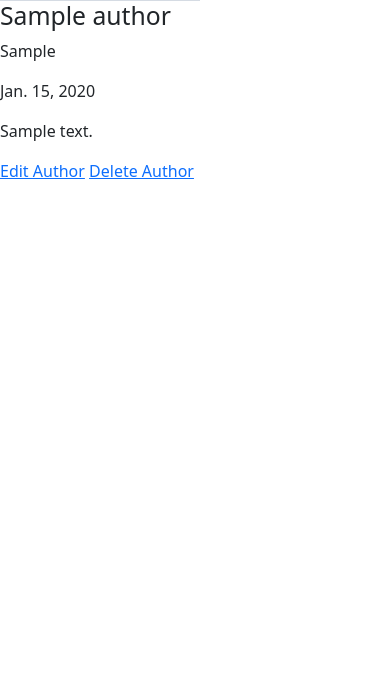
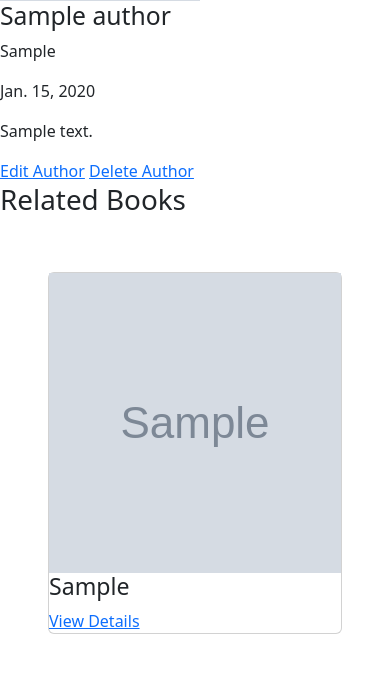
Before and after one commit to ebin6/BookHive, a Django app: a page that uses manager/templates/author-detail.html in a window 390 px wide. Shown: the part 297-979 px from the top of the page. Before the commit the page ends 476 px from the top, so only its background shows below. Run offline with Django 5.2, Linux system fonts and the light colour scheme; a user stored in the database is signed in; tables that the repository leaves empty hold one stand-in row (values such as "Sample post"); grey boxes marked "Sample" are stand-in pictures.

Commit message:
Display related author books in author detail page

```diff
--- a/manager/models.py
+++ b/manager/models.py
@@ -1,7 +1,7 @@
 from django.db import models
 from django.utils.text import slugify
 from django.urls import reverse
-
+from django.contrib.auth.models import User
 # Create your models here.
 class Author(models.Model):
     name=models.CharField(max_length=70)
@@ -48,7 +48,7 @@ class Book(models.Model):
     book=models.CharField(max_length=60,unique=True)
     about=models.TextField()
     category=models.ForeignKey(Category,on_delete=models.PROTECT)
-    author=models.ForeignKey(Author,on_delete=models.CASCADE)
+    author=models.ForeignKey(Author,on_delete=models.CASCADE,related_name="books")
     publish_date=models.DateField()
     date=models.DateField(auto_now_add=True)
     price=models.DecimalField(max_digits=6,decimal_places=2)
@@ -61,7 +61,22 @@ class Book(models.Model):
     def get_absolute_url(self):
         return reverse("book_detail",kwargs={"book_link":self.slug})
 
+    def likes_count(self):
+        return self.likes.count()
+
+    def is_liked_by(self, user):
+        return self.likes.filter(user=user).exists()
+
+
     def save(self,*args,**kwargs):
         if not self.slug:
             self.slug=slugify(self.book)
         return super().save(*args,*kwargs)
+
+class BookLike(models.Model):
+    book = models.ForeignKey(Book,on_delete=models.CASCADE,related_name="likes")
+    user = models.ForeignKey(User,on_delete=models.CASCADE,related_name="book_likes")
+    created_at = models.DateTimeField(auto_now_add=True)
+
+    class Meta:
+        unique_together = ("book", "user")
--- a/manager/templates/author-detail.html
+++ b/manager/templates/author-detail.html
@@ -23,6 +23,24 @@
             <a href="{% url 'delete_author' author.slug %}" onclick="return confirmDelete()">Delete Author</a>
         </div>
     </div>
+    <section id="author-books">
+        <h1>Related Books</h1>
+        <div class="row list-books p-5">
+            <!-- Books Cards -->
+                {% for b in books %}
+                <div class="col-12 col-sm-6 col-md-4 col-lg-3">
+                    <div class="card">
+                        <img src="{{b.image.url}}" style="height: 300px;">
+                        <div>
+                            <h3>{{b.book}}</h3>
+                        </div>
+                        <a href="{{b.get_absolute_url}}">View Details</a>
+                    </div>
+                </div>
+                {% endfor %}
+            <!-- Books Card End -->
+            </div>
+        </section>
 
     <script>
         function confirmDelete(){
--- a/manager/templates/book-details.html
+++ b/manager/templates/book-details.html
@@ -22,6 +22,7 @@
             <li>Price : {{book.price}} rs</li>
         </ul>
         <p>{{book.about}}</p>
+        <p>Like : {{book.likes_count}}</p>
         <div>
             <a href="{% url 'edit_book' book.slug %}" class="btn btn-success">Update Details</a>
             <form method="post" action="{% url 'delete_book' book.slug %}">
--- a/manager/urls.py
+++ b/manager/urls.py
@@ -14,5 +14,6 @@ urlpatterns=[
     path("list-books",views.AllBooksView.as_view(),name="list_books"),
     path("book-detail/<slug:book_link>",views.BookDetail.as_view(),name="book_detail"),
     path("update-book/<slug:book_slug>",views.UpdateBook.as_view(),name="edit_book"),
-    path("delete-book/<slug:slug>",views.DeleteBook.as_view(),name="delete_book")
+    path("delete-book/<slug:slug>",views.DeleteBook.as_view(),name="delete_book"),
+    path("books/<slug:slug>/like/",views.bookLike,name="book_like")
 ]
--- a/manager/views.py
+++ b/manager/views.py
@@ -1,5 +1,5 @@
-from django.shortcuts import render,redirect
-from manager.models import Author,Book
+from django.shortcuts import render,redirect,get_object_or_404
+from manager.models import Author,Book,BookLike
 from django.utils.text import slugify
 from django.contrib.auth.decorators import login_required
 from django.contrib import messages
@@ -38,8 +38,9 @@ def allAuthors(request):
 
 def authorDetail(request,link):
     writer=Author.objects.get(slug=link)
-    print(writer)
-    return render(request,"author-detail.html",{"author":writer})
+    # books=Book.objects.filter(author=writer)
+    books=writer.books.all()
+    return render(request,"author-detail.html",{"author":writer,"books":books})
 
 @login_required(login_url="signin")
 def editAuthor(request,link):
@@ -119,3 +120,17 @@ class DeleteBook(DeleteView):
     model=Book
     slug_field="slug"
     success_url=reverse_lazy("list_books")
+
+
+
+def bookLike(request, slug):
+    book = get_object_or_404(Book, slug=slug)
+    like, created = BookLike.objects.get_or_create(book=book,user=request.user)
+
+    if not created:
+        like.delete()
+        messages.info(request, "You unliked this book.")
+    else:
+        messages.success(request, "You liked this book.")
+
+    return redirect(book.get_absolute_url())
```
Also changed, not shown: manager/migrations/0008_booklike.py (added), manager/migrations/0009_alter_book_author.py (added).
